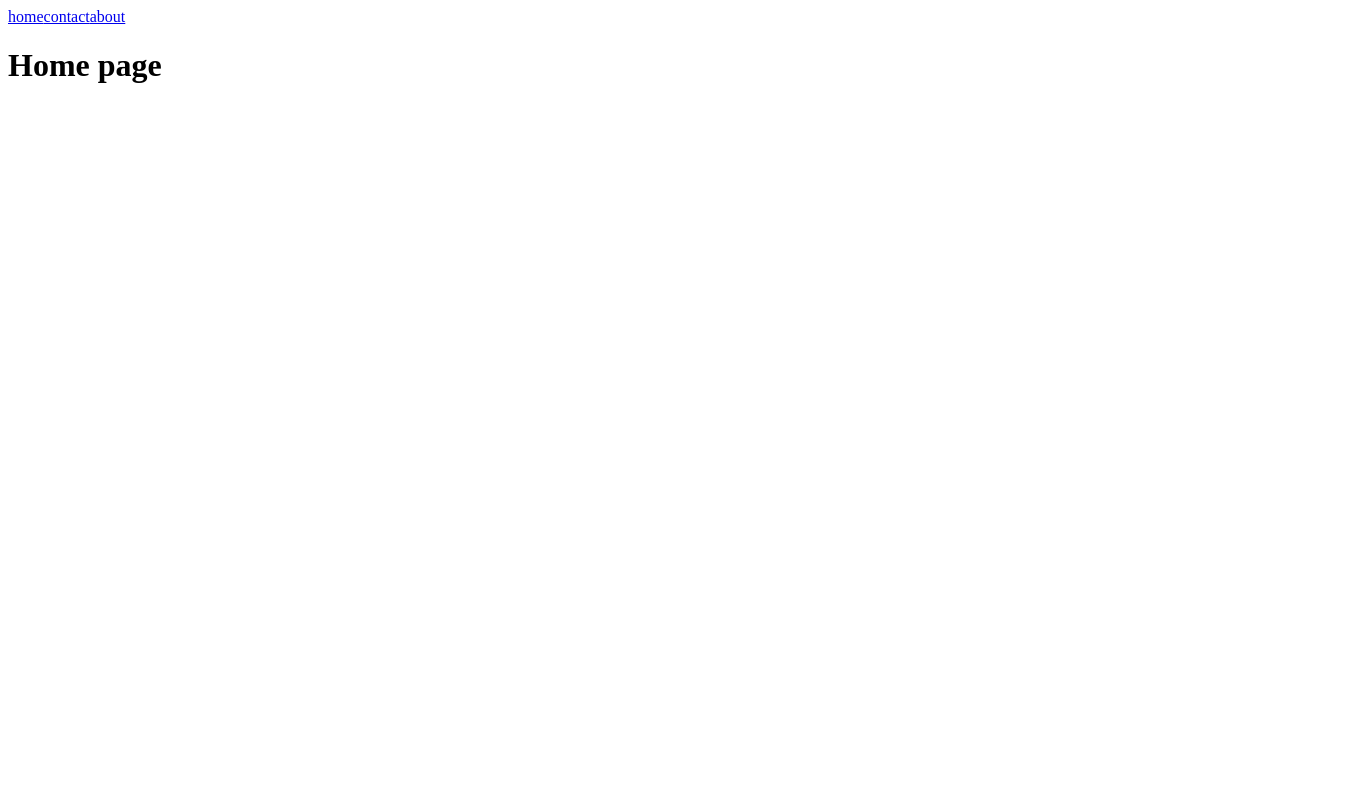
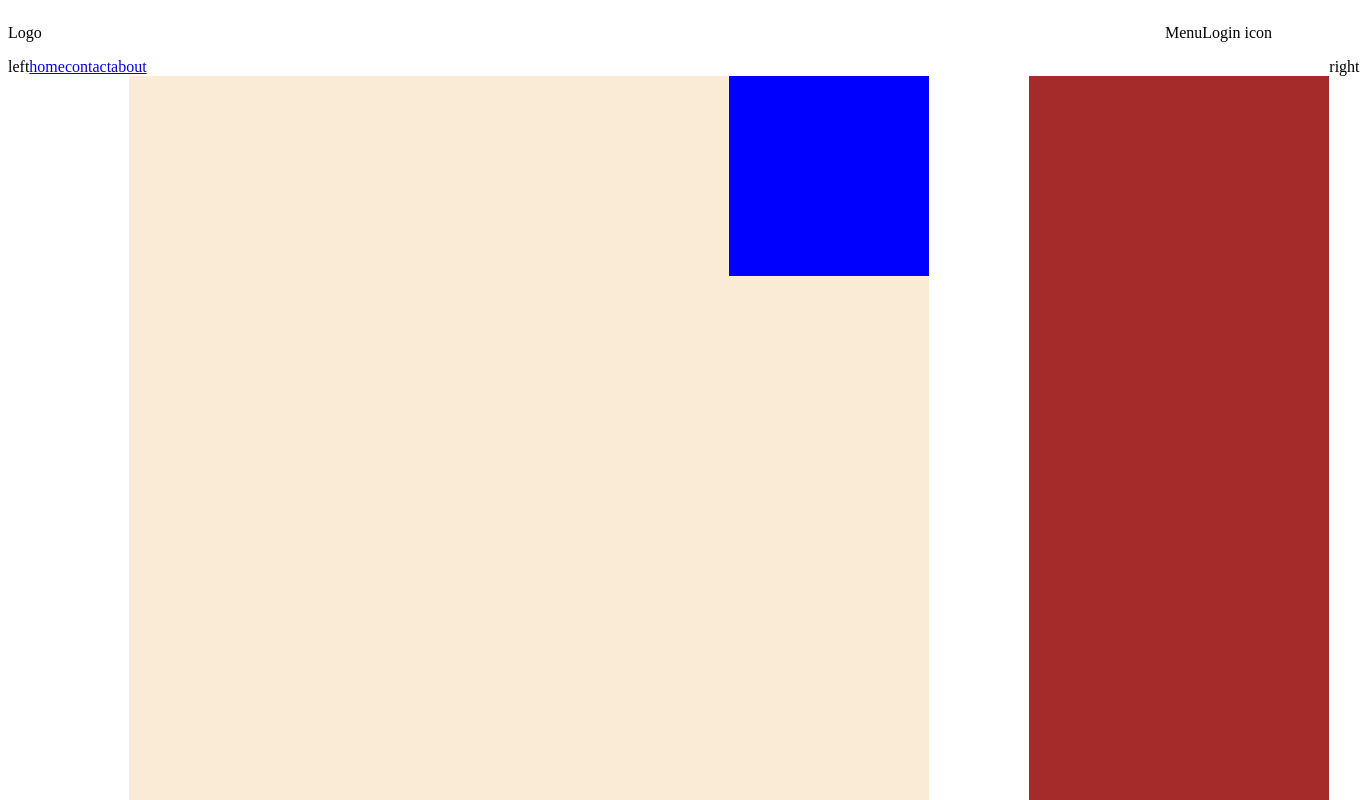
Before and after one commit to karaszewski21/susana, a Nuxt app: page / in a window 1280 px wide. Shown: the top 800 px of the page, 1360 px wide, since content can reach past the window. Built offline with nearby package versions, Linux system fonts and the light colour scheme; no server answers.

Commit message:
add stream

```diff
--- /dev/null
+++ b/components/Header.vue
@@ -0,0 +1,22 @@
+<template>
+  <div class="header">
+    <div class="header__logo">Logo</div>
+    <div>Menu</div>
+    <div>Login icon</div>
+  </div>
+</template>
+<style scoped lang="scss">
+.header {
+  height: 50px;
+  width: 100%;
+  display: flex;
+  position: relative;
+  justify-content: flex-end;
+  align-items: center;
+
+  &__logo {
+    position: absolute;
+    left: 0;
+  }
+}
+</style>
--- a/components/Navbar.vue
+++ b/components/Navbar.vue
@@ -1,5 +1,12 @@
 <template>
-  <NuxtLink to="/">home</NuxtLink>
-  <NuxtLink to="/contact">contact</NuxtLink>
-  <NuxtLink to="/about">about</NuxtLink>
+  <div class="navbar">
+    <NuxtLink to="/">home</NuxtLink>
+    <NuxtLink to="/contact">contact</NuxtLink>
+    <NuxtLink to="/about">about</NuxtLink>
+  </div>
 </template>
+<style scoped>
+.navbar {
+  display: flex;
+}
+</style>
--- a/layouts/default.vue
+++ b/layouts/default.vue
@@ -1,7 +1,26 @@
 <template>
-  <Navbar />
-  <slot />
+  <Header />
+  <div class="container">
+    <div>left</div>
+    <div>
+      <Navbar />
+      <slot />
+    </div>
+
+    <div>right</div>
+  </div>
 </template>
 <script setup>
 import Navbar from '../components/Navbar.vue';
 </script>
+<style scoped>
+* {
+  margin: 0;
+}
+.container {
+  position: relative;
+  display: grid;
+  grid-template-columns: 1fr 1300px 1fr;
+  grid-template-rows: 50px 1fr;
+}
+</style>
--- a/pages/index.vue
+++ b/pages/index.vue
@@ -1,18 +1,286 @@
 <template>
-  <h1>Home page</h1>
+  <div class="platform">
+    <div class="platform__videoContent">
+      <div class="videoContent">
+        <video
+          id="remote-video"
+          class="videoContent__remote"
+          autoplay="autoplay"
+        ></video>
+        <video
+          id="local-video"
+          class="videoContent__local"
+          autoplay="autoplay"
+        ></video>
+        <label>Enter the number of the room you want to connect</label>
+        <input v-model="inputValue" type="text" />
+        <button @click="join">CONNECT</button>
+      </div>
+    </div>
+    <div class="platform__rightContent"></div>
+    <div class="platform__taskContent"></div>
+  </div>
 </template>
-<script setup lang="ts"></script>
-<style scoped>
-.panel {
+<script setup lang="ts">
+import { io } from 'socket.io-client';
+import { computed, onMounted, ref } from 'vue';
+import { useCamera } from '../services/cameraService';
+
+let localStream;
+let remoteStream;
+let isRoomCreator;
+let rtcPeerConnection;
+let roomId;
+
+const { camera, cameras } = useCamera();
+const socket = io('https://susana-api.herokuapp.com/');
+const inputValue = ref('');
+
+const mediaConstraints = {
+  audio: true,
+  video: { width: 1280, height: 720 },
+};
+const iceServers = {
+  iceServers: [
+    { urls: 'stun:stun.l.google.com:19302' },
+    { urls: 'stun:stun1.l.google.com:19302' },
+    { urls: 'stun:stun2.l.google.com:19302' },
+    { urls: 'stun:stun3.l.google.com:19302' },
+    { urls: 'stun:stun4.l.google.com:19302' },
+  ],
+};
+
+const camerasLabels = computed(() =>
+  cameras.value.map((camera) => camera.label || camera.deviceId),
+);
+
+// navigator.mediaDevices
+//   .getUserMedia({ video: true })
+//   .then((stream) => {
+//     const video1 = document.getElementById('local-video');
+//     const video2 = document.getElementById('remote-video');
+//     video1.srcObject = stream;
+//     video2.srcObject = stream;
+//     // video.play();
+//   })
+//   .catch((error) => {
+//     console.log('errror', error);
+//   });
+
+const join = () => {
+  if (inputValue.value === '') {
+    alert('Please type a room ID');
+  } else {
+    roomId = inputValue.value;
+    socket.emit('join', inputValue.value);
+  }
+};
+
+// // SOCKET EVENT CALLBACKS =====================================================
+socket.on('room_created', async () => {
+  console.log('Socket event callback: room_created');
+
+  await setLocalStream(mediaConstraints);
+  isRoomCreator = true;
+});
+
+socket.on('room_joined', async () => {
+  console.log('Socket event callback: room_joined');
+
+  console.log(mediaConstraints, roomId);
+  await setLocalStream(mediaConstraints);
+
+  socket.emit('start_call', roomId);
+});
+
+socket.on('full_room', () => {
+  console.log('Socket event callback: full_room');
+
+  alert('The room is full, please try another one');
+});
+
+const setLocalStream = async (mediaConstraints) => {
+  let stream;
+  try {
+    stream = await window.navigator.mediaDevices.getUserMedia(mediaConstraints);
+  } catch (error) {
+    console.error('Could not get user media', error);
+  }
+
+  const video1 = document.getElementById('local-video');
+  localStream = stream;
+  video1.srcObject = stream;
+};
+
+// // SOCKET EVENT CALLBACKS =====================================================
+socket.on('start_call', async () => {
+  console.log('Socket event callback: start_call');
+
+  try {
+    if (isRoomCreator) {
+      rtcPeerConnection = new RTCPeerConnection(iceServers);
+      addLocalTracks(rtcPeerConnection);
+      rtcPeerConnection.ontrack = setRemoteStream;
+      rtcPeerConnection.onicecandidate = sendIceCandidate;
+      await createOffer(rtcPeerConnection);
+    }
+  } catch (error) {
+    console.error(error);
+  }
+});
+
+socket.on('webrtc_offer', async (event) => {
+  console.log('Socket event callback: webrtc_offer');
+
+  try {
+    if (!isRoomCreator) {
+      rtcPeerConnection = new RTCPeerConnection(iceServers);
+      addLocalTracks(rtcPeerConnection);
+      rtcPeerConnection.ontrack = setRemoteStream;
+      rtcPeerConnection.onicecandidate = sendIceCandidate;
+      rtcPeerConnection.setRemoteDescription(new RTCSessionDescription(event));
+      await createAnswer(rtcPeerConnection);
+    }
+  } catch (error) {
+    console.error(error);
+  }
+});
+
+socket.on('webrtc_answer', (event) => {
+  console.log('Socket event callback: webrtc_answer');
+
+  rtcPeerConnection.setRemoteDescription(new RTCSessionDescription(event));
+});
+
+socket.on('webrtc_ice_candidate', (event) => {
+  console.log('Socket event callback: webrtc_ice_candidate');
+
+  if (rtcPeerConnection) {
+    var candidate = new RTCIceCandidate({
+      sdpMLineIndex: event.label,
+      candidate: event.candidate,
+    });
+
+    console.log('---> rtc', rtcPeerConnection);
+    console.log('---> candidate', candidate);
+    rtcPeerConnection.addIceCandidate(candidate);
+  }
+});
+
+const addLocalTracks = (rtcPeerConnection) => {
+  localStream.getTracks().forEach((track) => {
+    console.log('---> track', track);
+
+    if (rtcPeerConnection) {
+      rtcPeerConnection.addTrack(track, localStream);
+    }
+  });
+};
+
+const createOffer = async (rtcPeerConnection) => {
+  let sessionDescription;
+  try {
+    sessionDescription = await rtcPeerConnection.createOffer();
+    rtcPeerConnection.setLocalDescription(sessionDescription);
+  } catch (error) {
+    console.error(error);
+  }
+
+  socket.emit('webrtc_offer', {
+    type: 'webrtc_offer',
+    sdp: sessionDescription,
+    roomId,
+  });
+};
+
+const createAnswer = async (rtcPeerConnection) => {
+  let sessionDescription;
+  try {
+    sessionDescription = await rtcPeerConnection.createAnswer();
+    rtcPeerConnection.setLocalDescription(sessionDescription);
+  } catch (error) {
+    console.error(error);
+  }
+
+  socket.emit('webrtc_answer', {
+    type: 'webrtc_answer',
+    sdp: sessionDescription,
+    roomId,
+  });
+};
+
+const setRemoteStream = (event) => {
+  const video2 = document.getElementById('remote-video');
+  video2.srcObject = event.streams[0];
+  remoteStream = event.stream;
+};
+
+const sendIceCandidate = (event) => {
+  if (event.candidate) {
+    console.log('----> ', event);
+    socket.emit('webrtc_ice_candidate', {
+      roomId,
+      label: event.candidate.sdpMLineIndex,
+      candidate: event.candidate.candidate,
+    });
+  }
+};
+</script>
+<style scoped lang="scss">
+.platform {
+  display: grid;
+  grid-template-columns: 1fr 300px;
+  grid-template-rows: auto;
+  grid-template-areas:
+    'videoContent videoContent rightContent'
+    'videoContent videoContent rightContent'
+    'taskContent  taskContent taskContent';
+
+  &__videoContent {
     display: flex;
-  margin: 20px;
+    justify-content: center;
+    grid-area: videoContent;
   }
-.camera-stream {
+
+  &__rightContent {
+    grid-area: rightContent;
+    background-color: brown;
     width: 300px;
+    height: 100%;
+  }
+
+  &__taskContent {
+    grid-area: taskContent;
+    background-color: chartreuse;
+    width: 100%;
     height: 300px;
+  }
+}
+
+.videoContent {
+  width: 800px;
+  height: 800px;
+  background-color: aqua;
+  position: relative;
+
+  &__remote {
+    width: 800px;
+    height: 800px;
     top: 0;
     left: 0;
     object-fit: cover;
+    background-color: antiquewhite;
+  }
+
+  &__local {
+    position: absolute;
+    width: 200px;
+    height: 200px;
+    top: 0;
+    right: 0;
+    object-fit: cover;
+    background-color: blue;
+  }
 }
 
 .centered {
```
Also changed, not shown: middleware/auth.global.ts (+7 -7 lines), rtc.txt. Lines whose indentation alone changed are shown as unchanged.
